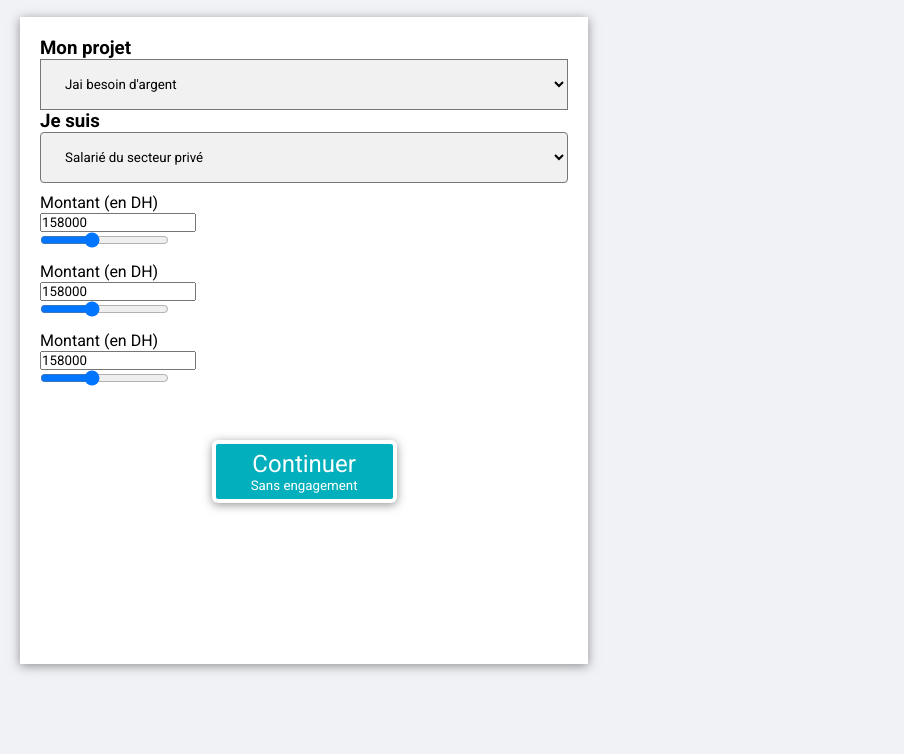
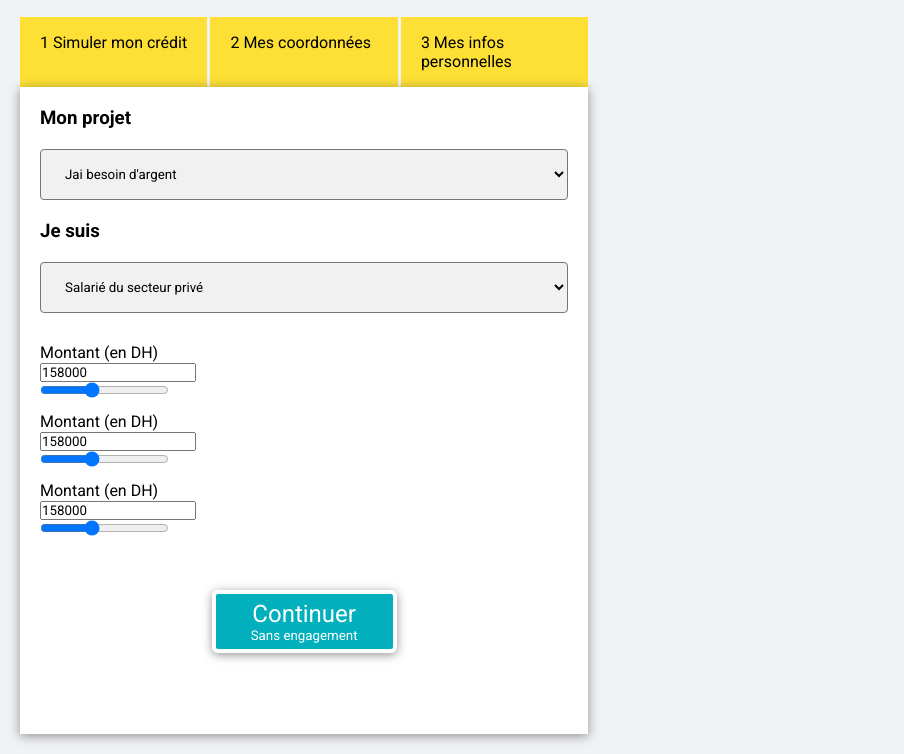
Before and after one commit to yassir5236/Bank_credit_simulation, a plain HTML site: page index.html in a window 1280 px wide. Shown: the part 61-815 px from the top of the page, without its empty margins (0-904 px from the left). Drawn offline with Linux system fonts and the light colour scheme.

Commit message:
adding blocks style

```diff
--- a/index.html
+++ b/index.html
@@ -1,17 +1,29 @@
 <!DOCTYPE html>
 <html lang="fr">
+
 <head>
   <meta charset="UTF-8">
   <meta name="viewport" content="width=device-width, initial-scale=1.0">
   <link rel="stylesheet" href="style.css">
-    <link href="https://fonts.googleapis.com/css2?family=Roboto:wght@100;300;400;500;700;900&display=swap" rel="stylesheet">
+  <link href="https://fonts.googleapis.com/css2?family=Roboto:wght@100;300;400;500;700;900&display=swap"
+    rel="stylesheet">
 
   <title>Document</title>
 </head>
+
 <body>
   <h1>Demander mon crédit en ligne</h1>
 
-    <form class="simuler_mon_credit"   action="">
+
+  <div class="container">
+    <div class="container-block">
+      <div class="block"> 1 Simuler mon crédit</div>
+      <div class="block"> 2 Mes coordonnées</div>
+      <div class="block"> 3 Mes infos personnelles</div>
+    </div>
+
+
+    <form class="simuler_mon_credit" action="">
       <h3>Mon projet</h3>
       <select class="mon_projet" name="">
         <option value="">Jai besoin d'argent</option>
@@ -22,7 +34,7 @@
       </select>
 
       <h3>Je suis</h3>
-      <select class="je_suis"  id="" name="">
+      <select class="je_suis" id="" name="">
         <option value="">Salarié du secteur privé</option>
         <option value="">Fonctionnaire</option>
         <option value="">profession libérale</option>
@@ -66,6 +78,7 @@
 
     </form>
 
+  </div>
+</body>
 
-</body>
 </html>
--- a/style.scss
+++ b/style.scss
@@ -17,21 +17,30 @@ h1{
     text-align: center;
     margin-top: 20px;
 }
-.mon_projet{
+
+.container{
+    width: 568.3px;
+    display:flex;
+    flex-direction: column;
+    // background-color: red;
+    margin: 20px;
+}
+.container-block{
+    display: flex;
+    gap: 3px;
+
+
+
+}
+.block{
+
     width: 100%;
     padding: 16px 20px;
-    border-style: solid;
-    // border-radius: 4px;
-    background-color: #f1f1f1;
+    color: #000000;
+    background-color: #FDDF35;
+
 }
 
-.je_suis{
-    width: 100%;
-    padding: 16px 20px;
-    border-style: solid;
-    border-radius: 4px;
-    background-color: #f1f1f1;
-}
 form{
     width: 568.3px;
     height: 646.66px;
@@ -39,11 +48,32 @@ form{
     display: flex;
     flex-direction: column;
     padding: 20px ;
-    margin: 20px;
     background-color: #ffffff;
     box-shadow: 0px 2px 10px rgba(46, 45, 45, 0.5);
 
 }
+
+
+
+.mon_projet{
+    width: 100%;
+    padding: 16px 20px;
+    border-style: solid;
+    border-radius: 4px;
+    background-color: #f1f1f1;
+    margin: 20px auto;
+}
+
+.je_suis{
+    width: 100%;
+    padding: 16px 20px;
+    // border-style: solid;
+    border-radius: 4px;
+    background-color: #f1f1f1;
+    margin: 20px auto;
+
+}
+
 
 .montant_group,.duree_group , .mensualite-group{
     margin-top: 10px;
```
Also changed, not shown: style.css, 1 other file. Lines whose indentation alone changed are shown as unchanged.
